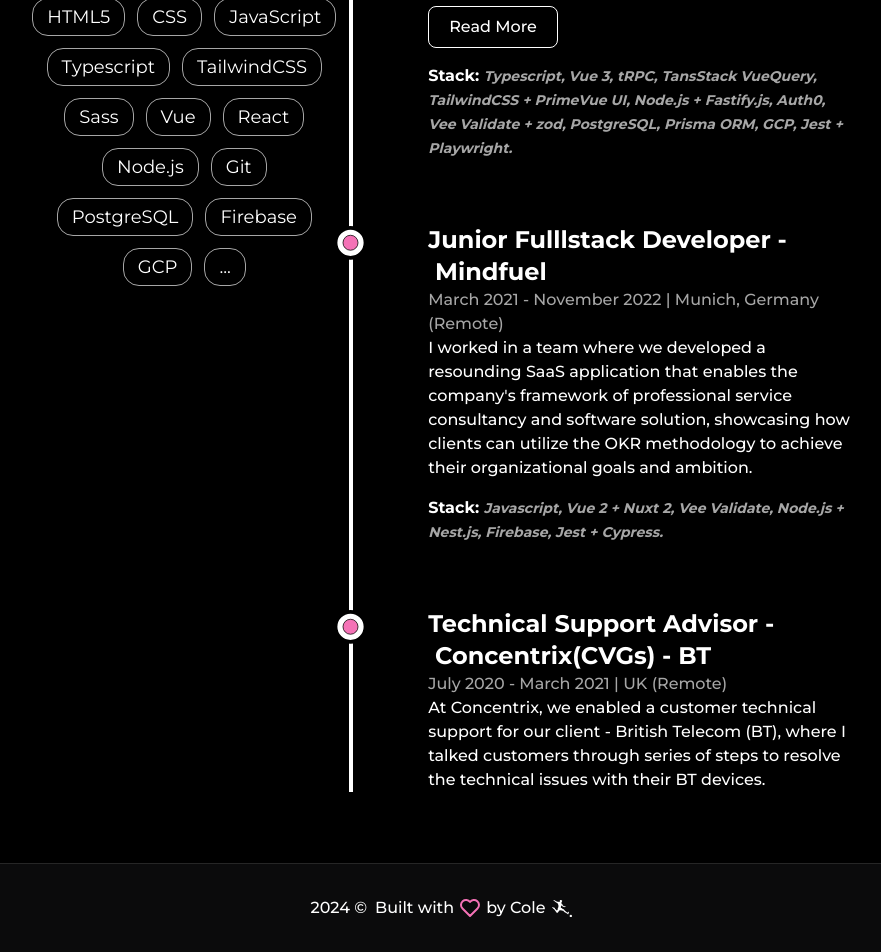
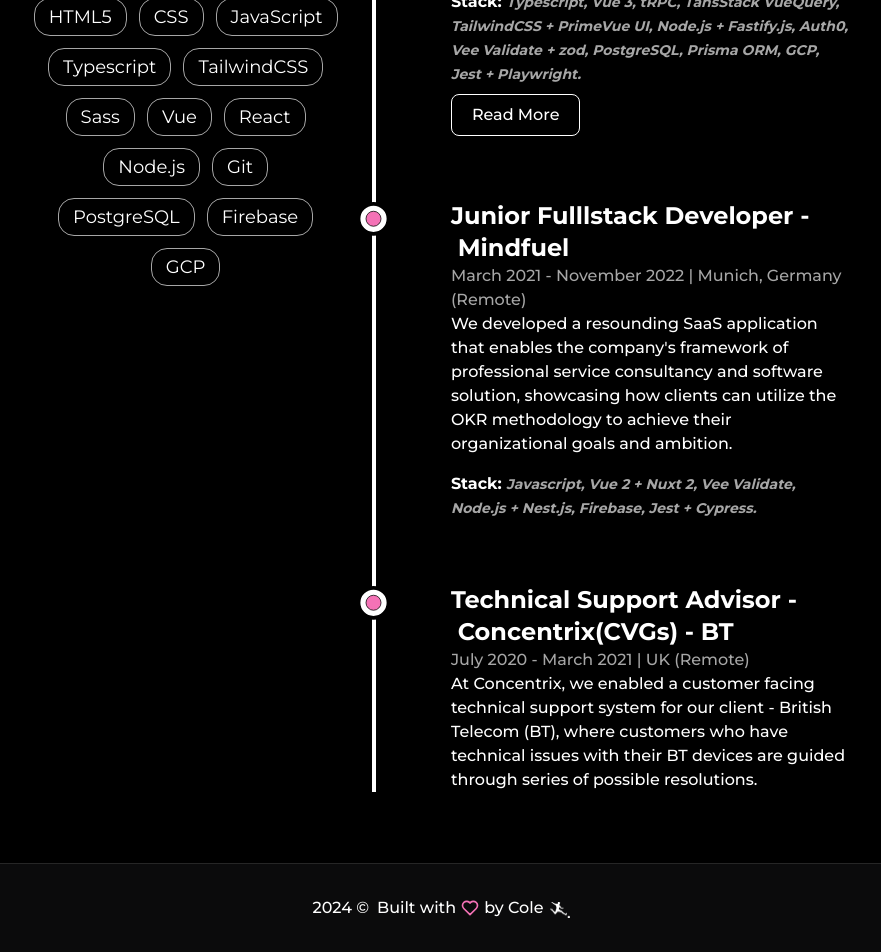
Before and after one commit to colenocks/portfolio_v2, a Next.js app: page /experience in a window 1280 px wide. Shown: the part 481-1433 px from the top of the page, without its empty margins (199-1080 px from the left). Built offline with nearby package versions, Linux system fonts and the light colour scheme.

Commit message:
fix: responsivenenss

```diff
--- a/src/app/about/page.tsx
+++ b/src/app/about/page.tsx
@@ -40,7 +40,7 @@ const about = () => {
             <div className={"my-6 flex items-center justify-center gap-x-4 font-medium lg:justify-start "}>
               <div className="flex items-center gap-x-4">
                 <Link href={"https://linkedin.com/in/coleman-enocks"}>
-                  <BrandLinkedinIcon className="scale:100 cursor-pointer transition-all ease-linear hover:scale-125 hover:text-pink-400" size={36} stroke={1.5} />
+                  <BrandLinkedinIcon className="scale:100 cursor-pointer transition-all ease-linear hover:scale-125 hover:text-pink-400" size={32} stroke={1.5} />
                 </Link>
                 <Link href={"https://github.com/colenocks"}>
                   <BrandGithubIcon className="scale:100 cursor-pointer transition-all ease-linear hover:scale-125 hover:text-pink-400" size={28} />
--- a/src/app/contact/page.tsx
+++ b/src/app/contact/page.tsx
@@ -16,13 +16,16 @@ const Contact = (props: Props) => {
     <BaseLayout>
       <AnimatedText text="Get in touch." className="mb-6 text-center" />
       <p className="mb-2 text-center text-base font-medium text-white">If you want to work with me, shoot me an email . You can also reach out on any of the links.</p>
-      <Link href="mailto:enockscoleman@gmail.com" target={"_blank"} className={"flex cursor-pointer items-center gap-x-2 py-1 text-xl font-bold text-white hover:text-pink-400"}>
+      <Link href="mailto:enockscoleman@gmail.com" target={"_blank"} className={"hidden cursor-pointer items-center gap-x-2 py-1 text-base font-bold text-white hover:text-pink-400 sm:flex md:text-lg"}>
         <MailIcon />
         enockscoleman@gmail.com
       </Link>
       <div className="mt-4 flex items-center gap-x-4 text-white">
+        <Link href="mailto:enockscoleman@gmail.com" target={"_blank"} className={"flex cursor-pointer items-center gap-x-2 py-1 text-base font-bold text-white hover:text-pink-400 sm:hidden md:text-lg"}>
+          <MailIcon className="scale:100 cursor-pointer transition-all ease-linear hover:scale-125 hover:text-pink-400" size={28} />
+        </Link>
         <Link href={"https://linkedin.com/in/coleman-enocks"}>
-          <BrandLinkedinIcon className="scale:100 cursor-pointer transition-all ease-linear hover:scale-125 hover:text-pink-400" size={36} stroke={1.5} />
+          <BrandLinkedinIcon className="scale:100 cursor-pointer transition-all ease-linear hover:scale-125 hover:text-pink-400" size={32} stroke={1.5} />
         </Link>
         <Link href={"https://github.com/colenocks"}>
           <BrandGithubIcon className="scale:100 cursor-pointer transition-all ease-linear hover:scale-125 hover:text-pink-400" size={28} />
--- a/src/app/experience/page.tsx
+++ b/src/app/experience/page.tsx
@@ -23,13 +23,12 @@ const Experience = (props: Props) => {
     { title: "PostgreSQL", logo: "https://res.cloudinary.com/colenocks/image/upload/v1717535180/dev_images/portfolio/MySQL_aakjrs.png" },
     { title: "Firebase", logo: "https://res.cloudinary.com/colenocks/image/upload/v1717535189/dev_images/portfolio/firebase_jo0tbe.png" },
     { title: "GCP" },
-    { title: "..." },
   ]
 
   return (
     <BaseLayout>
       <AnimatedText className={"mb-8 text-center"} text={"Experience, Expertise."} />
-      <div className={"mb-10 flex w-full flex-col-reverse items-start gap-3 lg:mb-0  lg:flex-row xl:w-[80%]"}>
+      <div className={"mb-10 flex w-full flex-col-reverse items-start gap-3 lg:mb-0 lg:flex-row xl:w-[80%]"}>
         <div className={"mt-20"}>
           <h2 className={"mb-6 flex items-center justify-center gap-x-3 text-2xl font-medium"}>
             <CodeIcon className={"text-pink-400"} size={48} />
@@ -51,7 +50,7 @@ const Experience = (props: Props) => {
             })}
           </div>
         </div>
-        <WorkHistory />
+        <WorkHistory className={"ml-0 lg:ml-5"} />
       </div>
     </BaseLayout>
   )
--- a/src/components/Footer.tsx
+++ b/src/components/Footer.tsx
@@ -6,15 +6,17 @@ import silhouette from "/public/silhouette.png"
 const Footer = ({ className = "" }) => {
   const year = new Date().getFullYear()
   return (
-    <footer className={`absolute bottom-0 flex w-full items-center justify-center gap-2 border-t border-neutral-800  bg-zinc-800/30 from-inherit px-32 py-8 font-medium text-white backdrop-blur-2xl ${className}`}>
+    <footer
+      className={`absolute bottom-0 flex w-full items-center justify-center gap-2 whitespace-nowrap border-t border-neutral-800 bg-zinc-800/30 from-inherit  px-32 py-8 text-sm font-medium text-white backdrop-blur-2xl sm:text-base ${className}`}
+    >
       <div>{year} &copy;</div>
-      <div className={"flex"}>
+      <div className={"flex items-center"}>
         Built with{" "}
-        <span className={"px-1 text-pink-400 "}>
-          <HeartIcon />
+        <span className={"px-1 text-pink-400"}>
+          <HeartIcon size={20} />
         </span>
         by Cole{" "}
-        <div className="ml-1.5 inline-block w-5 pt-1">
+        <div className="ml-1.5 hidden w-5 pt-1 text-base sm:inline-block">
           <Image src={silhouette} alt='Image by Mohamed Hassan from Pixabay - "https://pixabay.com//?utm_source=link-attribution&utm_medium=referral&utm_campaign=image&utm_content=3714836"' className={"h-auto w-full invert"} loading="lazy" />
         </div>
       </div>
--- a/src/components/WorkHistory.tsx
+++ b/src/components/WorkHistory.tsx
@@ -19,8 +19,8 @@ interface Props {
 
 const JobDetails = ({ role, companyLink, company, period, address, summary, readMore, stack }: JobsProp) => {
   return (
-    <li className="mx-auto flex w-[70%] items-start justify-start border-l-4 border-white py-8 first:pt-0 last:pb-0 lg:w-full">
-      <figure className={"relative -left-10 stroke-black"}>
+    <li className="mx-auto flex w-[70%] items-start justify-start border-white py-8 first:pt-0 last:pb-0 md:border-l-4 lg:w-full">
+      <figure className={"relative -left-10 hidden stroke-black md:block"}>
         <svg className={"-rotate-90"} width="75" height="75" viewBox="0 0 100 100">
           <circle cx="75" cy="50" r="20" className={"fill-none stroke-pink-400 stroke-1"} />
           <circle cx="75" cy="50" r="20" className={"fill-white stroke-[5px]"} />
@@ -39,15 +39,15 @@ const JobDetails = ({ role, companyLink, company, period, address, summary, read
           {period} | {address}
         </span>
         <p className={"w-full font-medium"}>{summary}</p>
-        {readMore && (
-          <ButtonLink link={readMore} target={"_blank"} className={"mt-2 w-fit"}>
-            Read More
-          </ButtonLink>
-        )}
         {stack && (
           <p className={"mt-4 font-bold"}>
             Stack: <span className={"text-sm italic text-white/65"}>{stack}</span>
           </p>
+        )}
+        {readMore && (
+          <ButtonLink link={readMore} target={"_blank"} className={"mx-auto mt-2 w-fit md:mx-0"}>
+            Read More
+          </ButtonLink>
         )}
       </div>
     </li>
@@ -63,7 +63,7 @@ const WorkHistory = ({ className }: Props) => {
       companyLink: "www.mindfuel.ai",
       period: "November 2022 - Present",
       address: "Munich, Germany (Remote)",
-      summary: "Worked in a team responsible for creating a Data Product Management SaaS application called 'Delight'.",
+      summary: "We created a Data Product Management SaaS solution called 'Delight'.",
       readMore: "https://www.mindfuel.ai/solution/delight",
       stack: "Typescript, Vue 3, tRPC, TansStack VueQuery, TailwindCSS + PrimeVue UI, Node.js + Fastify.js, Auth0, Vee Validate + zod, PostgreSQL, Prisma ORM, GCP, Jest + Playwright.",
     },
@@ -75,7 +75,7 @@ const WorkHistory = ({ className }: Props) => {
       address: "Munich, Germany (Remote)",
       period: "March 2021 - November 2022",
       summary:
-        "I worked in a team where we developed a resounding SaaS application that enables the company's framework of professional service consultancy and software solution, showcasing how clients can utilize the OKR methodology to achieve their organizational goals and ambition.",
+        "We developed a resounding SaaS application that enables the company's framework of professional service consultancy and software solution, showcasing how clients can utilize the OKR methodology to achieve their organizational goals and ambition.",
       stack: "Javascript, Vue 2 + Nuxt 2, Vee Validate, Node.js + Nest.js, Firebase, Jest + Cypress.",
     },
     {
@@ -85,7 +85,7 @@ const WorkHistory = ({ className }: Props) => {
       companyLink: "www.mindfuel.ai",
       address: "UK (Remote)",
       period: "July 2020 - March 2021",
-      summary: "At Concentrix, we enabled a customer technical support for our client - British Telecom (BT), where I talked customers through series of steps to resolve the technical issues with their BT devices.",
+      summary: "At Concentrix, we enabled a customer facing technical support system for our client - British Telecom (BT), where customers who have technical issues with their BT devices are guided through series of possible resolutions.",
     },
   ]
 
```
